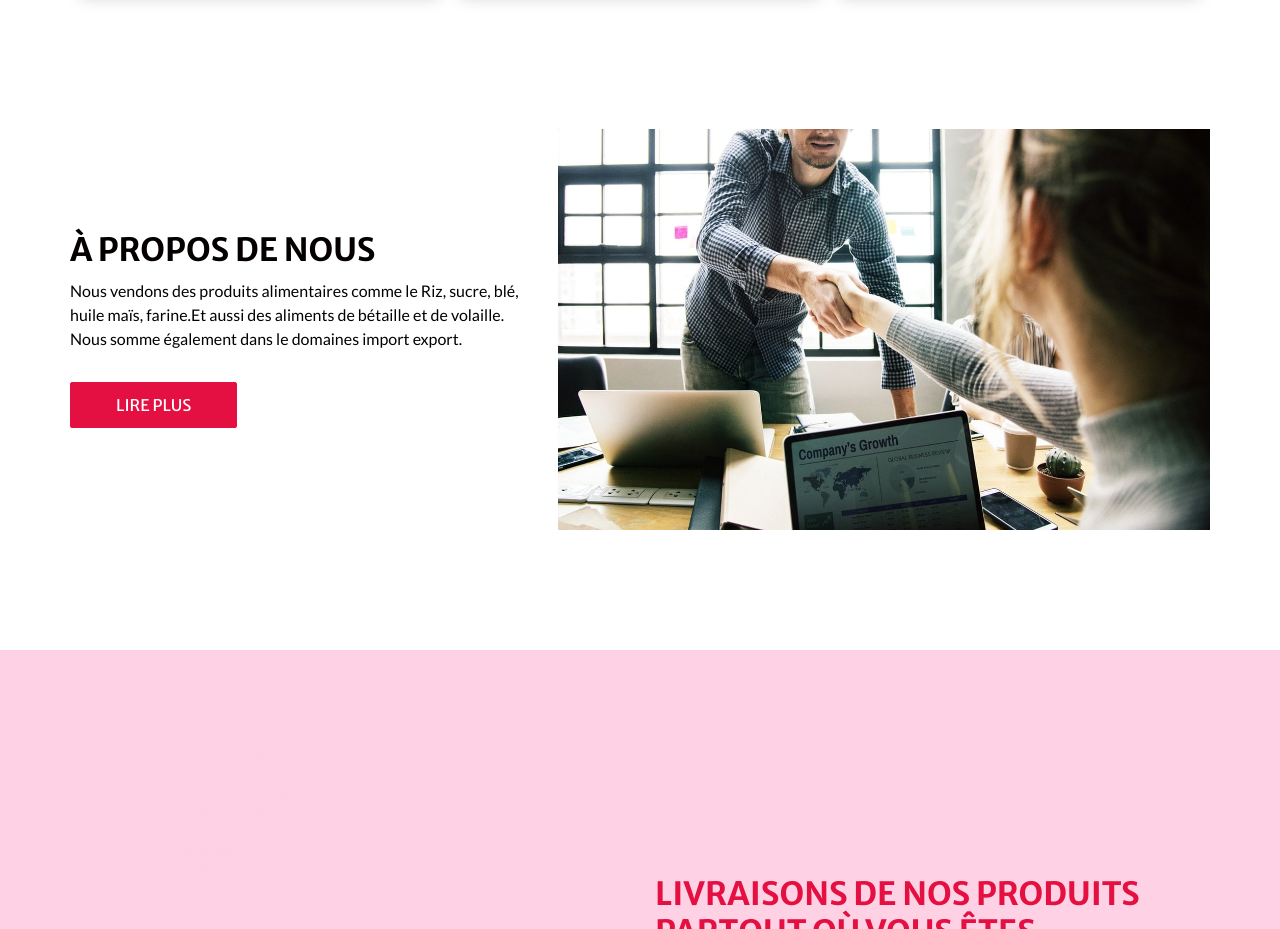
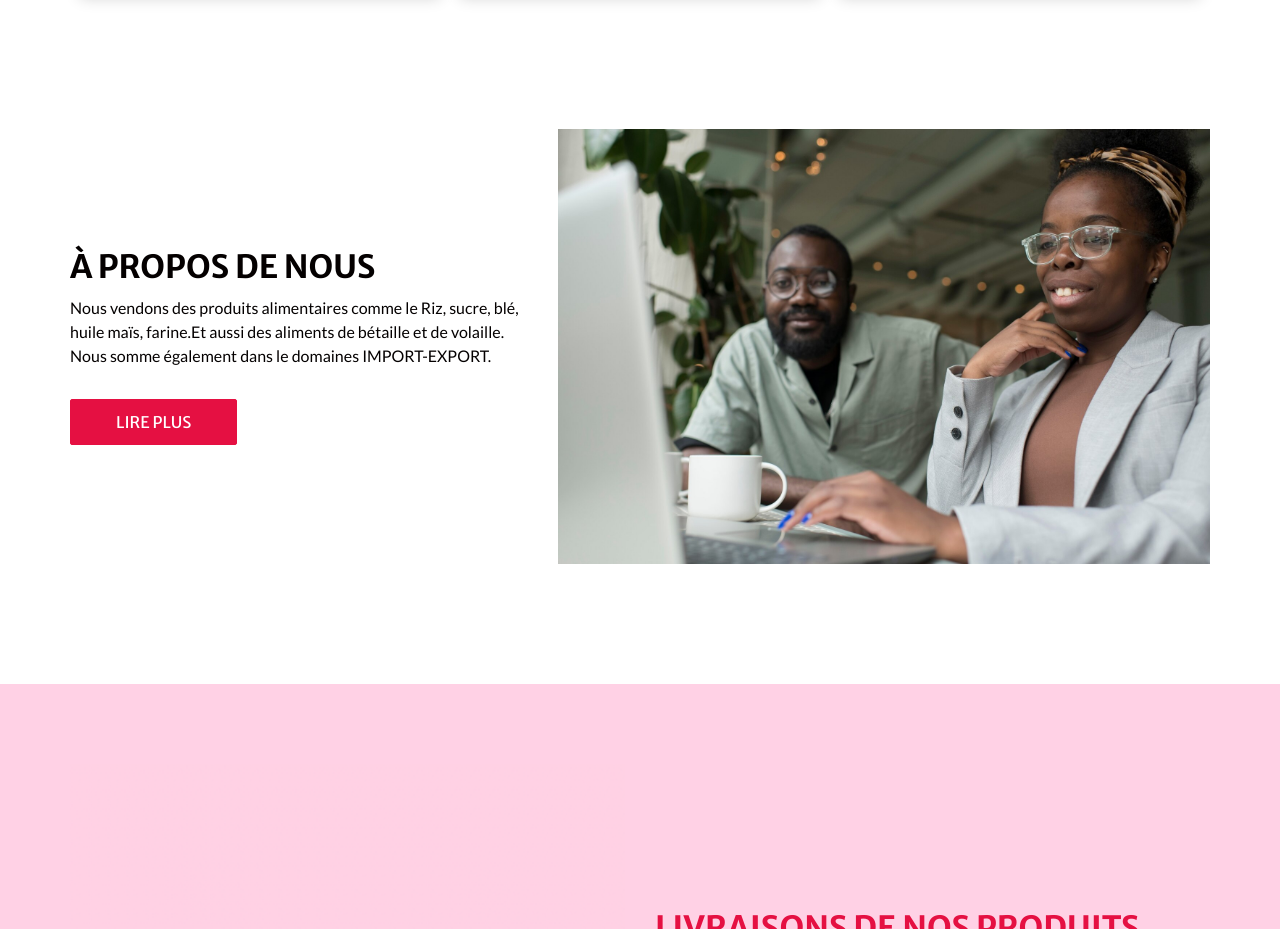
Before and after one commit to Mo1993or/sicom, a plain HTML site: page index.html in a window 1280 px wide. Shown: the part 1162-2091 px from the top of the page. Drawn offline with nearby package versions, Linux system fonts and the light colour scheme; some packages are replaced by stand-ins of ours.

Commit message:
change texte

```diff
--- a/index.html
+++ b/index.html
@@ -160,7 +160,7 @@
             </h2>
             <p>
              Nous vendons des produits alimentaires comme le Riz, sucre, blé, huile maïs, farine.Et aussi des aliments de bétaille et de volaille.
-             Nous somme également dans le domaines import export.
+             Nous somme également dans le domaines IMPORT-EXPORT.
             </p>
             <a href="">
               Lire plus
@@ -169,7 +169,7 @@
         </div>
         <div class="col-lg-7 col-md-6">
           <div class="img-box">
-            <img src="images/about-img.jpeg" alt="">
+            <img src="images/about-img.jpg" alt="">
           </div>
         </div>
       </div>
```
Also changed, not shown: about.html (+1 -1 lines), images/about-img.jpeg (deleted), images/about-img.jpg (added), 1 other file.
